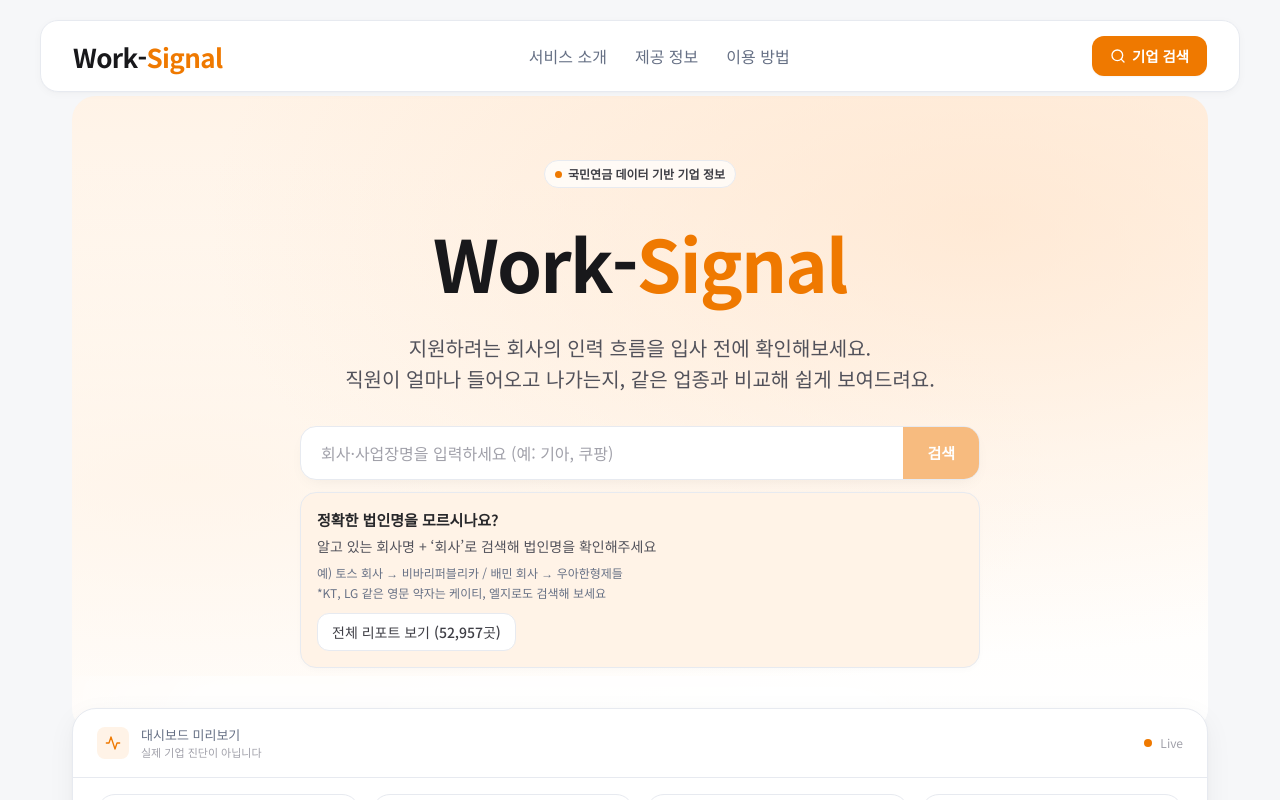
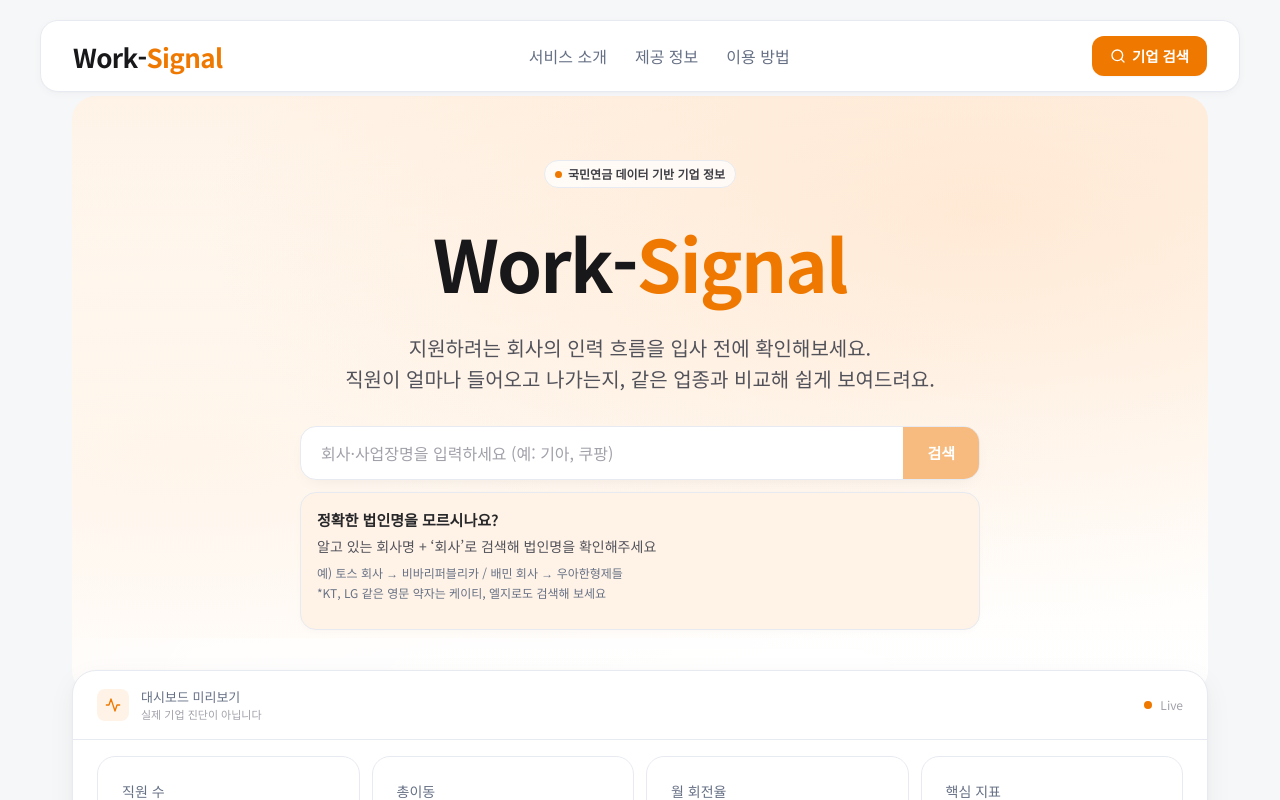
Before and after one commit to MABC-2026/project-code, a Next.js app: page / in a window 1280 px wide. Shown: the top 800 px of the page. Built offline with nearby package versions, Linux system fonts and the light colour scheme.

Commit message:
🔥 리포트 버튼 삭제

```diff
--- a/src/app/page.tsx
+++ b/src/app/page.tsx
@@ -426,13 +426,6 @@ export default function Home() {
                   *KT, LG 같은 영문 약자는 케이티, 엘지로도 검색해 보세요
                 </p>
                 <div className="mt-3 flex flex-wrap gap-2">
-                  <button
-                    className="btn-ghost-secondary text-sm"
-                    onClick={handleShowReport}
-                    disabled={loading}
-                  >
-                    전체 리포트 보기 (52,957곳)
-                  </button>
                 </div>
               </div>
             </div>
```
